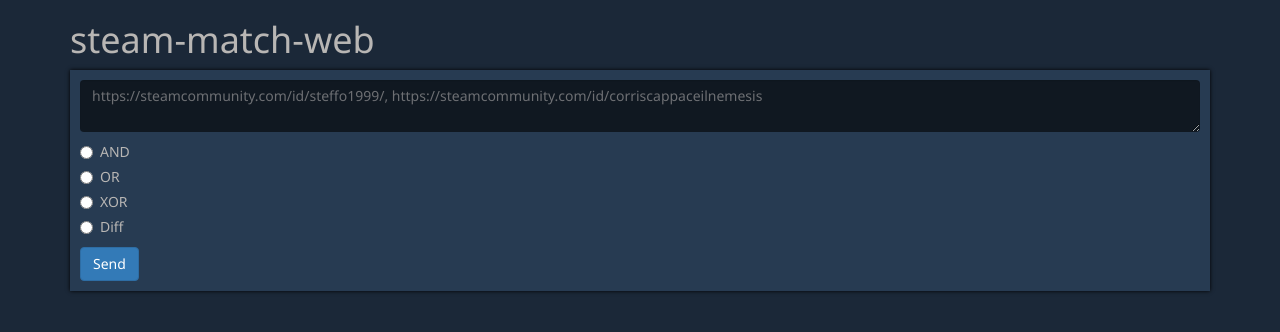
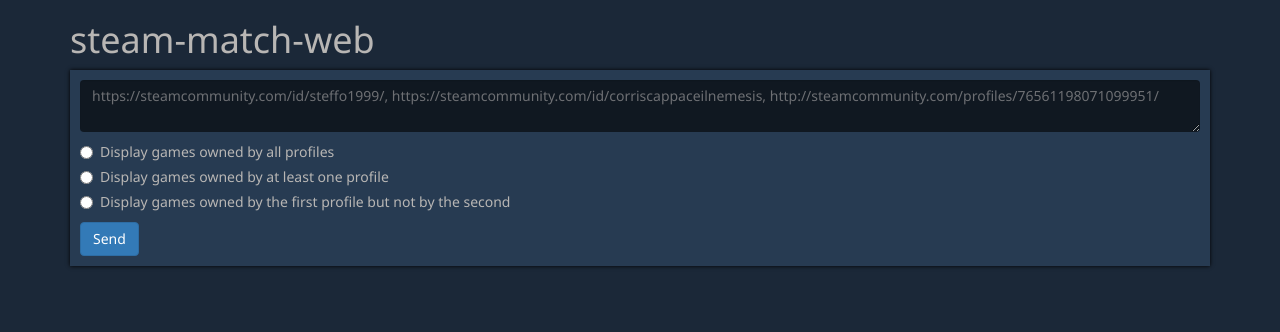
Before and after one commit to Steffo99/sm.steffo.eu, a Flask app: page / in a window 1280 px wide. Shown: the top 332 px of the page. Run offline with Flask 2, Linux system fonts and the light colour scheme; some libraries are stand-ins or nearby versions.

Commit message:
Edit main.py

```diff
--- a/server.py
+++ b/server.py
@@ -1,4 +1,4 @@
-from flask import Flask, render_template, request
+from flask import Flask, render_template, request, flash, redirect, url_for
 from smweb.sm import steammatch
 app = Flask(__name__)
 
@@ -8,25 +8,23 @@ def home():
 
 @app.route("/list", methods=["POST"])
 def listpage():
-    if request.form["input"] == "":
-        return "error: no input"
     if request.form["op"] == "":
-        return "error: no op"
+        flash('ERROR: No operation selected.')
+        return redirect(url_for('/'))
     raw_users = request.form["input"].split(",")
     users = list()
     for user in raw_users:
-        users.append(user.strip(" ").replace("https://steamcommunity.com/id/", ""))
+        user = user.strip(" ").replace("https://steamcommunity.com/id/", "").replace("https://steamcommunity.com/profile/", "").replace("http://steamcommunity.com/id/", "").replace("http://steamcommunity.com/profile/", "")
+        if user not in users:
+            users.append()
     if len(users) < 2:
-        return "error: not enough users"
+        flash('ERROR: Not enough profiles specified.')
+        return redirect(url_for('/'))
     if request.form["op"] == "and":
         return render_template("list.html.j2", l=steammatch.and_games(users))
     elif request.form["op"] == "or":
         return render_template("list.html.j2", l=steammatch.or_games(users))
     elif request.form["op"] == "xor":
-        if len(users) > 2:
-            return "error: too many users"
         return render_template("list.html.j2", l=steammatch.xor_games(users[0], users[1]))
     elif request.form["op"] == "diff":
-        if len(users) > 2:
-            return "error: too many users"
         return render_template("list.html.j2", l=steammatch.diff_games(users[0], users[1]))
--- a/templates/home.html.j2
+++ b/templates/home.html.j2
@@ -44,29 +44,29 @@
                 steam-match-web
             </h1>
             <form action="/list" method="POST">
-                <textarea class="form-control" name="input" placeholder="https://steamcommunity.com/id/steffo1999/, https://steamcommunity.com/id/corriscappaceilnemesis"></textarea>
+                <textarea class="form-control" name="input" placeholder="https://steamcommunity.com/id/steffo1999/, https://steamcommunity.com/id/corriscappaceilnemesis, http://steamcommunity.com/profiles/76561198071099951/"></textarea>
                 <div class="radio">
                     <label>
                         <input type="radio" name="op" value="and">
-                        AND
+                        Display games owned by all profiles
                     </label>
                 </div>
                 <div class="radio">
                     <label>
                         <input type="radio" name="op" value="or">
-                        OR
+                        Display games owned by at least one profile
                     </label>
                 </div>
-                <div class="radio">
+                <!--div class="radio">
                     <label>
                         <input type="radio" name="op" value="xor">
-                        XOR
+                        xor
                     </label>
-                </div>
+                </div-->
                 <div class="radio">
                     <label>
                         <input type="radio" name="op" value="diff">
-                        Diff
+                        Display games owned by the first profile but not by the second
                     </label>
                 </div>
                 <input class="btn btn-primary" type="submit" value="Send">
```
